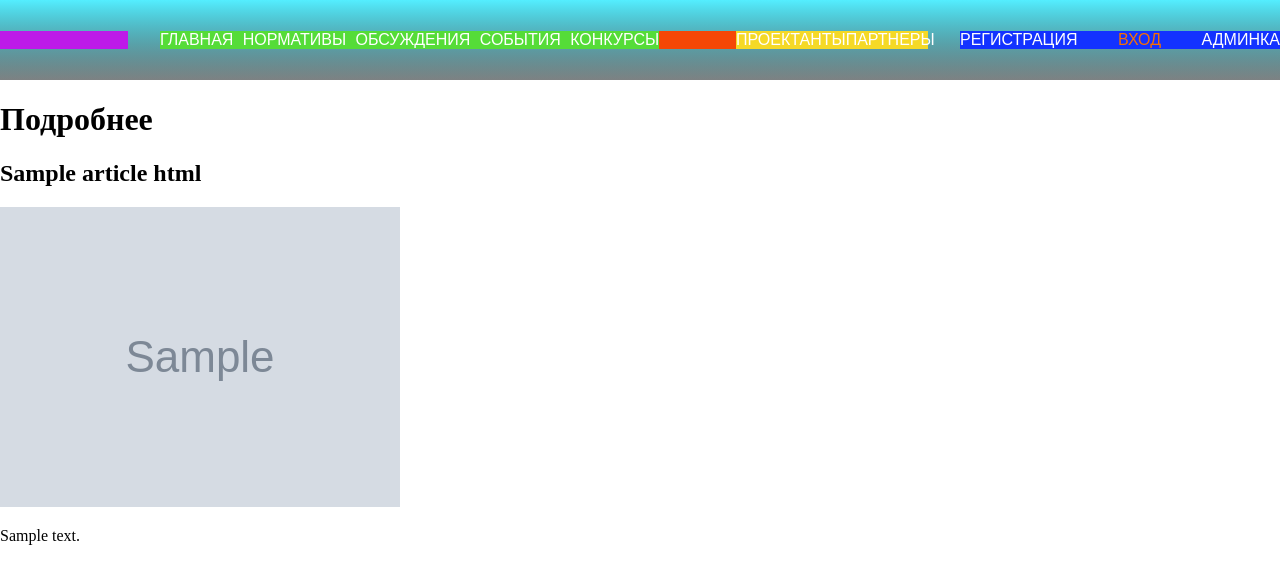
After one commit to Niiik27/Designers, a Django app: template events/templates/detail/detail.html in a window 1280 px wide. The commit adds this page. Shown: the top 584 px of the page. Run offline with Django 4.2, Linux system fonts and the light colour scheme; the template is opened without the code that fills it: most values are stand-ins (such as "Sample title", 1, 10 or a date in 2020); grey boxes marked "Sample" are stand-in pictures; parts of the project's set-up code (start-up, migrations or seed data) failed here and were passed over.

Commit message:
Пока что что то сломалось пока детал события и особенно их детали

```diff
--- a/events/models.py
+++ b/events/models.py
@@ -6,7 +6,7 @@ class Event(models.Model):
     desc= models.TextField('Описание')  # Ограниченная строка
     image= models.ImageField('Изображение',upload_to='blog/image')  # строка по изображению (отдельный тип данных)
     date = models.DateField('Дата')  # Дата
-    # url = models.URLField('Доп. источник',blank=True)  # Ссылка
+    url = models.URLField('Подробнее о событии',blank=True)  # Ссылка
     def __str__(self):
         return f"{self.title} | {self.date}"
     class Meta:
--- /dev/null
+++ b/events/templates/detail/detail.html
@@ -0,0 +1,9 @@
+{% extends 'base.html' %}
+{% block content %}
+<main>
+    <h1>Подробнее</h1>
+    <h2>{{ article_html.title }}</h2>
+    <img src="{{ article_html.image.url }}" alt="">
+    <p>{{ article_html.desc }}</p>
+</main>
+{% endblock %}
--- a/templates/base.html
+++ b/templates/base.html
@@ -16,6 +16,12 @@
             <nav class="nav_wrapper">
 <!--                Вот сюда бы импортировать питоновский код с именами приложений-->
                 <div class="info-block">
+                    <!-- Для авторизованного Главная - его профиль
+                    Для гостей - предложение найти товар, либо дать объявление о проекте или
+                    помощи с выбором товара
+                    Купить, заказать проект, просто спросить, посмотреть что дают, посмотреть что делают
+
+                    -->
                     <a href="{% url 'home' %}" class="link">Главная</a>
                     <a href="{% url 'standards' %}" class="link">Нормативы</a>
                     <a href="{% url 'issues' %}" class="link">Обсуждения</a>
```
Also changed, not shown: events/views.py (+8 -3 lines), events/templates/events/events.html (line endings or trailing spaces).
